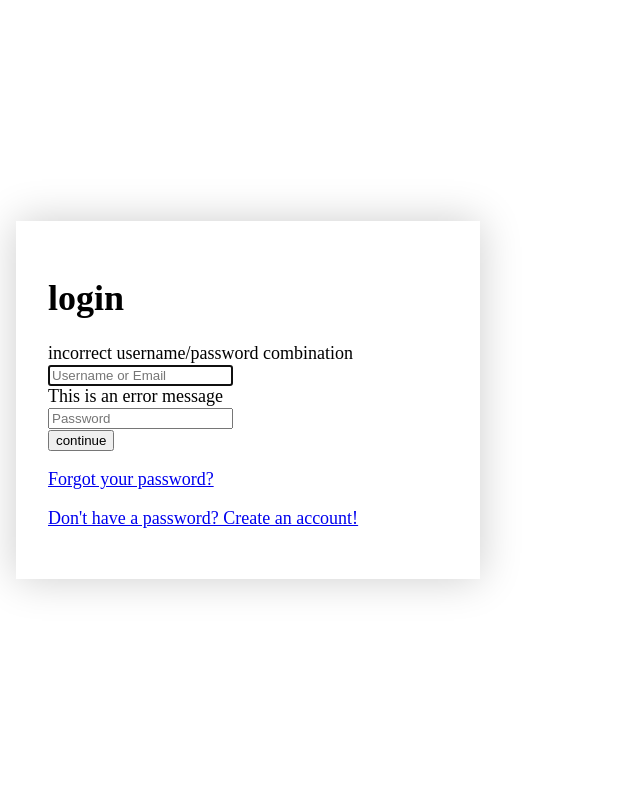
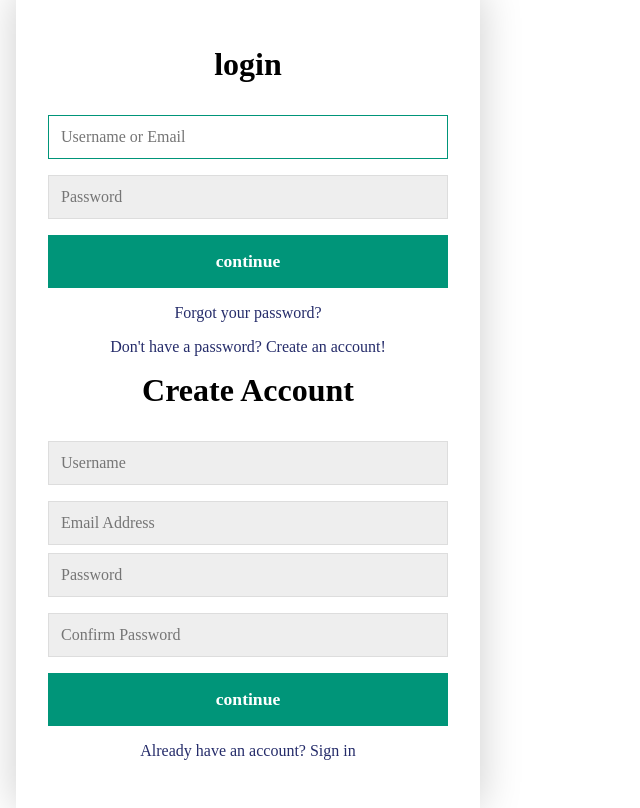
Before and after one commit to BALD-SAITAMA/GroupProject2, a plain HTML site: page index.html in a window 1280 px wide. Shown: the whole page, without its empty margins (0-640 px from the left). Drawn offline with Linux system fonts and the light colour scheme.

Commit message:
added css

```diff
--- a/index.html
+++ b/index.html
@@ -9,12 +9,12 @@
 </head>
 <body>
     <div class="container">
-        <form class="form" id="login">
+        <form class="form--hidden" id="login">
             <h1 class="form__title">login</h1>
-            <div class= "form__message" class="form__message--error">incorrect username/password combination</div>
+            <div class= "form__message" class="form__message--error"></div>
             <div class="form__input-group">
                 <input type="text" class="form__input" autofocus placeholder="Username or Email">
-                <div class="form__input-error-message">This is an error message</div>
+                <div class="form__input-error-message"></div>
 
             </div>
             <div class="form__input-group">
@@ -31,6 +31,35 @@
                 <a class="form__link" href="./" id="linkCreateAccount" >Don't have a password? Create an account!</a>
             </p>
         </form>
+        <form class="form" id="CreateAccount">
+            <h1 class="form__title">Create Account</h1>
+            <div class= "form__message" class="form__message--error"></div>
+            <div class="form__input-group">
+                <input type="text" class="form__input" autofocus placeholder="Username">
+                <div class="form__input-error-message"></div>
+
+            </div>
+            <div class="form__input-group">
+                <input type="text" class="form__input" autofocus placeholder="Email Address">
+                <div class="form__input-error-message"></div>
+            <div class="form__input-group">
+                <input type="password" class="form__input" autofocus placeholder="Password">
+                <div class="form__input-error-message"></div>
+
+
+            </div>
+            <div class="form__input-group">
+                <input type="password" class="form__input" autofocus placeholder="Confirm Password">
+                <div class="form__input-error-message"></div>
+
+
+            </div>
+            <button class="form__button" type="submit">continue</button>
+
+            <p class="form__text">
+                <a class="form__link" href="./" id="linklogin" >Already have an account? Sign in</a>
+            </p>
+        </form>
     </div>
     <script src="script.js"></script>
 </body>
--- a/style.css
+++ b/style.css
@@ -27,3 +27,103 @@ body{
 
 
 }
+
+.container,
+.form__input,
+.form__button {
+    font:500 1rem 'Quicksand', sans-sheriff;
+}
+.form > *:first-child {
+    margin-top: 0;
+}
+.form > *:last-child {
+    margin-bottom: 0;
+}
+
+.form__title {
+    margin-bottom: 2rem;
+    text-align: center;
+}
+
+.form__message {
+    text-align: center;
+    margin-bottom: 1rem;
+}
+
+.form__message--success {
+    color: var(--color-success);
+}
+
+.form__message--error {
+    color: var(--color-error);
+}
+
+.form__input-group {
+    margin-bottom: 1rem;
+}
+
+.form__input {
+    display:block;
+    width: 100%;
+    padding: 0.75rem;
+    box-sizing: border-box;
+    border-radius: var(--border-radius);
+    border: 1px solid #dddddd;
+    outline: none;
+    background: #eeeeee;
+    transition: background 0.2s border-color 0.2s;
+
+}
+
+.form__input:focus {
+    border-color: var(--color-primary);
+    background: #ffffff;
+}
+
+.form__input--error {
+    color: var(--color-error);
+    border-color: var(--color-error);
+}
+
+.form__input-error-message {
+    margin-top: 0.5rem;
+    font-size: 0.85rem;
+    color: var(--color-error);
+}
+
+ .form__button {
+     width: 100%;
+     padding: 1rem 2rem;
+     font-weight:bold;
+     font-size: 1.1rem;
+     color: #ffffff;
+    border: none;
+    border-radius: var(--border-radius);
+    outline:none;
+    cursor:pointer;
+    background: var(--color-primary)
+ }
+
+ .form__button:hover {
+     background: var(--color-primary-dark);
+ }
+
+ .form__button:active {
+     transform: scale(0.98)
+ }
+
+ .form__text {
+     text-align: center;
+
+ }
+
+ .form__link {
+     color: var(--color-secondary);
+     text-decoration: none;
+     cursor: pointer;
+ }
+
+ .form__link:hover {
+     text-decoration: underline;
+
+ }
```
